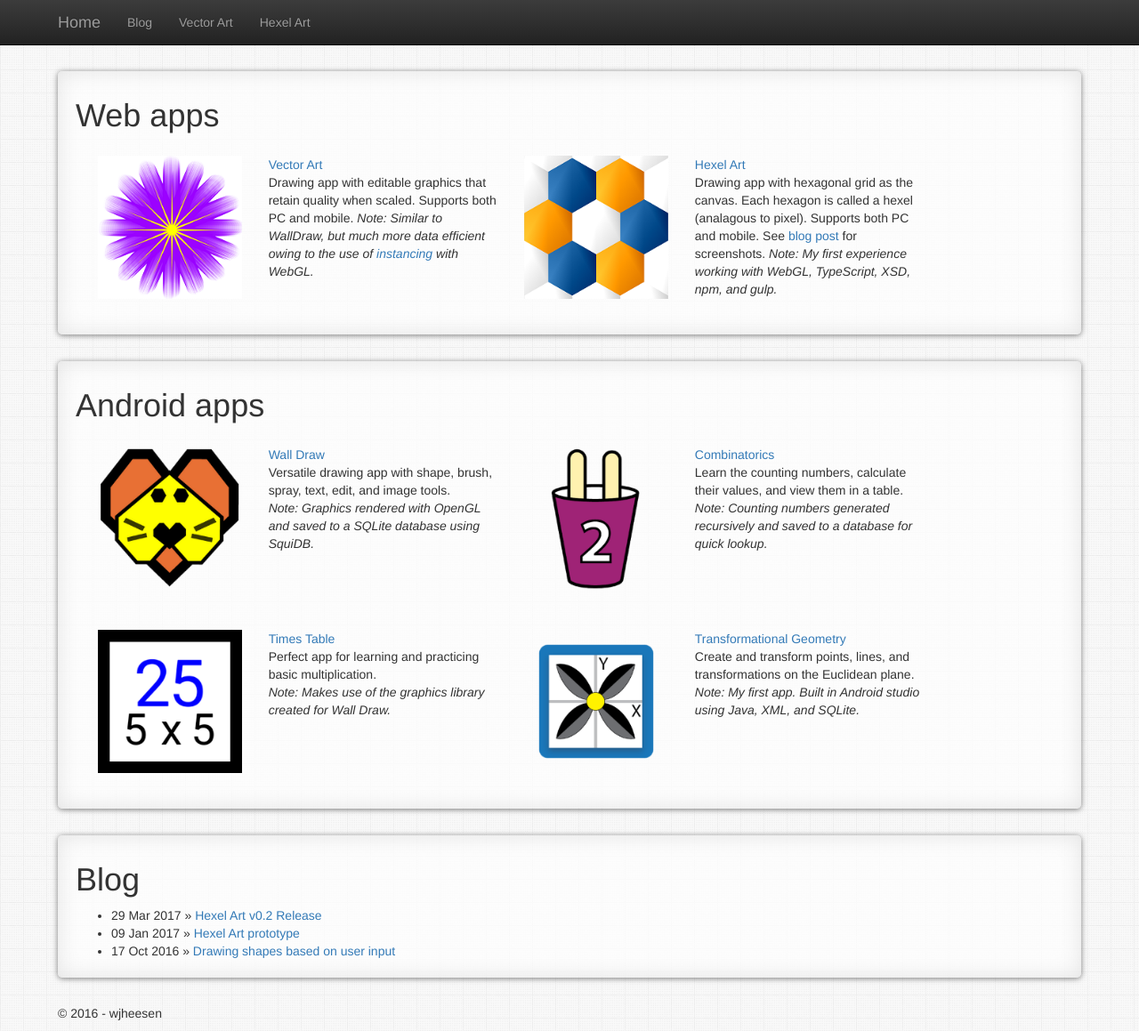
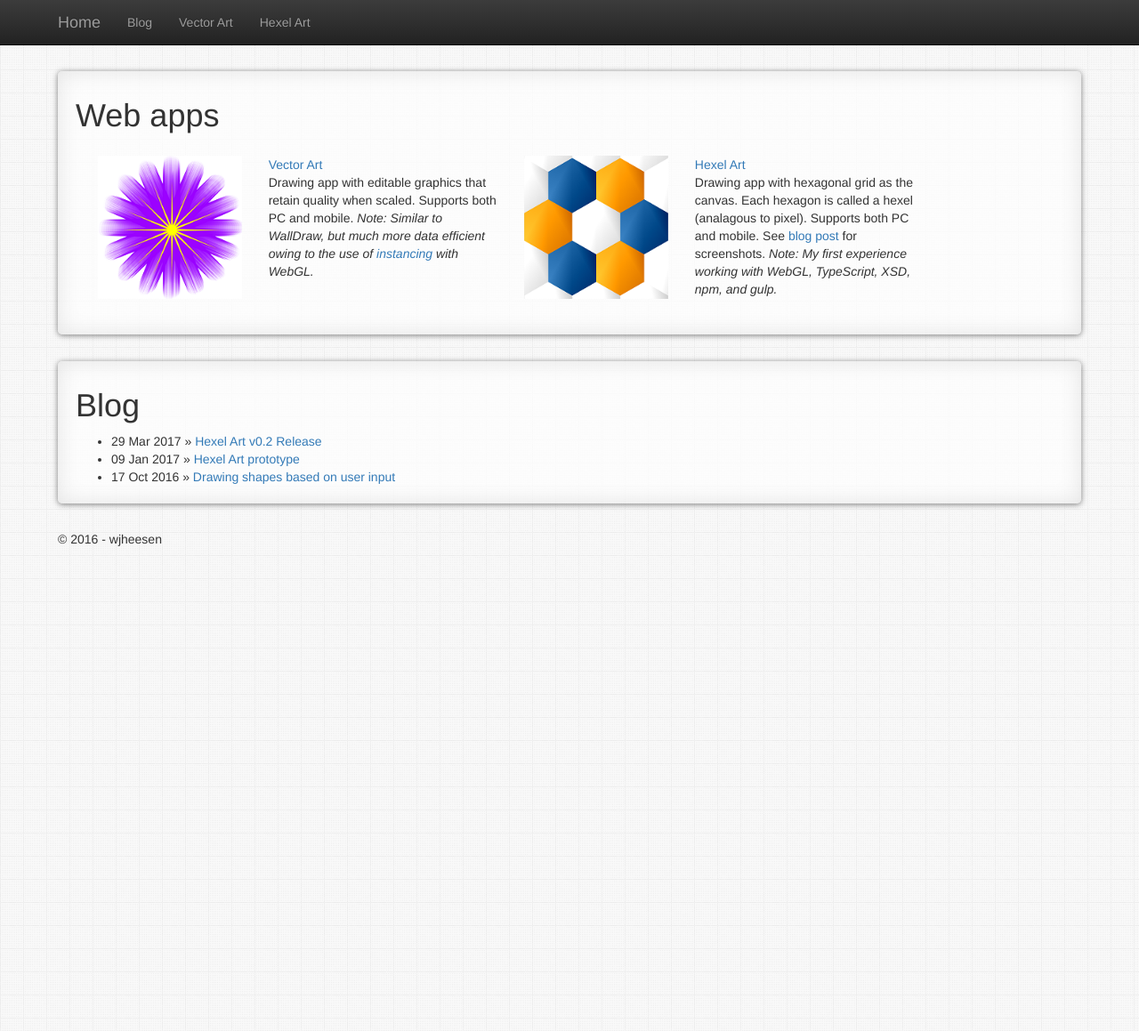
Before and after one commit to wjheesen/wjheesen.github.io, a Jekyll site: the page built from index.html, in a window 1280 px wide and 1159 px high. Shown: the whole window at 89% size. Built offline with Jekyll 4.4.1, drawn with Linux system fonts in a browser that asks for light colours.

Commit message:
Remove links to inactive apps

```diff
--- a/index.html
+++ b/index.html
@@ -4,9 +4,7 @@ title: Home page
 ---
 
 <div class="content-block">
-
     <h1>Web apps</h1>
-
     <div class="container">
         <div class="row">
             <div class='col-xs-12 col-sm-4 col-md-2'>
@@ -38,102 +36,25 @@ title: Home page
                     Hexel Art
                 </a>
                 <br />
-            Drawing app with hexagonal grid as the canvas. Each hexagon is called a hexel (analagous to pixel). Supports both PC and mobile.
-            See <a href="https://wjheesen.github.io/blog/2017/03/29/hexel-art-v02-release">blog post</a> for screenshots.
+                Drawing app with hexagonal grid as the canvas. Each hexagon is called a hexel (analagous to pixel).
+                Supports both PC and mobile.
+                See <a href="https://wjheesen.github.io/blog/2017/03/29/hexel-art-v02-release">blog post</a> for
+                screenshots.
                 <i>
                     Note: My first experience working with WebGL, TypeScript, XSD, npm, and gulp.
                 </i>
             </div>
             <div class='clearfix visible-sm-block'></div>
-    </div>  <!-- End Row -->
+        </div> <!-- End Row -->
     </div> <!-- End Container -->
-</div>  <!-- End Content Block -->
-<div class="content-block">
-
-<h1>Android apps</h1>
-
-<div class="container">
-
-    <div class="row">
-
-        <div class='col-xs-12 col-sm-4 col-md-2'>
-            <a href='https://play.google.com/store/apps/details?id=com.educational_math_apps.walldraw'>
-                <img class='img-responsive center-block' src='images/walldraw.png' />
-            </a>
-        </div>
-        <div class='clearfix visible-xs-block'></div>
-        <div class='col-xs-12 col-sm-6 col-md-3'>
-            <a href='https://play.google.com/store/apps/details?id=com.educational_math_apps.walldraw'>
-                Wall Draw
-            </a>
-            <br />
-            Versatile drawing app with shape, brush, spray, text, edit, and image tools.
-            <br />
-            <i>Note: Graphics rendered with OpenGL and saved to a SQLite database using SquiDB.</i>
-        </div>
-        <div class='clearfix visible-sm-block'></div>
-
-        <div class='col-xs-12 col-sm-4 col-md-2'>
-            <a href='https://play.google.com/store/apps/details?id=com.educational_math_apps.combinatorics'>
-                <img class='img-responsive center-block' src='images/combinatorics.png' />
-            </a>
-        </div>
-        <div class='clearfix visible-xs-block'></div>
-        <div class='col-xs-12 col-sm-6 col-md-3'>
-            <a href='https://play.google.com/store/apps/details?id=com.educational_math_apps.combinatorics'>
-                Combinatorics
-            </a>
-            <br />
-            Learn the counting numbers, calculate their values, and view them in a table.
-            <br />
-            <i>Note: Counting numbers generated recursively and saved to a database for quick lookup.</i>
-        </div>
-        <div class='clearfix visible-sm-block'></div>
-    </div>
-    <div class="row">
-
-        <div class='col-xs-12 col-sm-4 col-md-2'>
-            <a href='https://play.google.com/store/apps/details?id=com.educational_math_apps.timestable'>
-                <img class='img-responsive center-block' src='images/timestable.png' />
-            </a>
-        </div>
-        <div class='clearfix visible-xs-block'></div>
-        <div class='col-xs-12 col-sm-6 col-md-3'>
-            <a href='https://play.google.com/store/apps/details?id=com.educational_math_apps.timestable'>
-                Times Table
-            </a>
-            <br />
-            Perfect app for learning and practicing basic multiplication.
-            <br />
-            <i>Note: Makes use of the graphics library created for Wall Draw.</i>
-        </div>
-        <div class='clearfix visible-sm-block'></div>
-
-        <div class='col-xs-12 col-sm-4 col-md-2'>
-            <a href='https://play.google.com/store/apps/details?id=com.educational_math_apps.transformationalgeometrytool'>
-                <img class='img-responsive center-block' src='images/geometry.png' />
-            </a>
-        </div>
-        <div class='clearfix visible-xs-block'></div>
-        <div class='col-xs-12 col-sm-6 col-md-3'>
-            <a href='https://play.google.com/store/apps/details?id=com.educational_math_apps.transformationalgeometrytool'>
-                Transformational Geometry
-            </a>
-            <br />
-            Create and transform points, lines, and transformations on the Euclidean plane.
-            <br />
-            <i>Note: My first app. Built in Android studio using Java, XML, and SQLite.</i>
-        </div>
-        <div class='clearfix visible-sm-block'></div>
-    </div>  <!-- End Row -->
-</div> <!-- End Container -->
-</div>  <!-- End Content Block -->
+</div> <!-- End Content Block -->
 
 <div class="content-block">
     <h1>Blog</h1>
     <ul class="posts">
         {% for post in site.posts %}
-      <li><span>{{ post.date | date_to_string }}</span> » <a href="{{ post.url }}" title="{{ post.title }}">{{ post.title }}</a></li>
+        <li><span>{{ post.date | date_to_string }}</span> » <a href="{{ post.url }}"
+                title="{{ post.title }}">{{ post.title }}</a></li>
         {% endfor %}
     </ul>
 </div>
```
Lines whose indentation alone changed are shown as unchanged.
